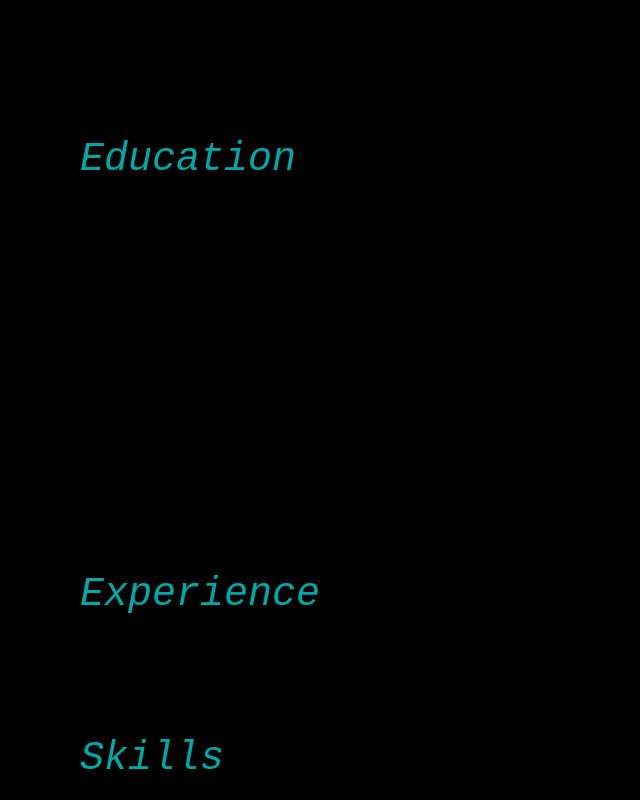
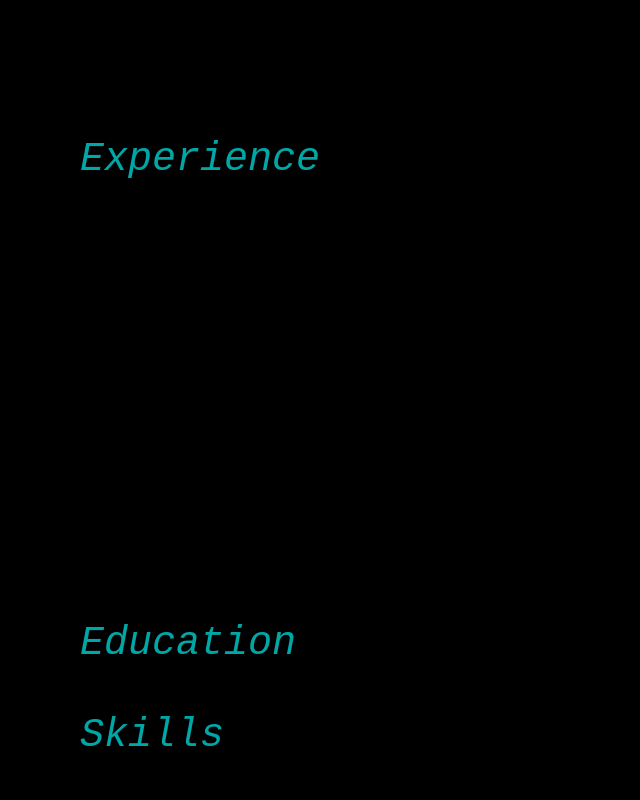
Before and after one commit to loosliashton/resume-site, a React (Create React App) app: page / in a window 1280 px wide. Shown: the part 820-1620 px from the top of the page, without its empty margins (0-640 px from the left). Built offline with nearby package versions, Linux system fonts and the light colour scheme.

Commit message:
Updated resume, overhauled page to update data via JSON

```diff
--- a/src/App.tsx
+++ b/src/App.tsx
@@ -12,7 +12,10 @@ import {
 import "./App.css";
 import { isMobile } from "react-device-detect";
 import chroma from "chroma-js";
-import { Resume } from "./Resume/Resume";
+import { Resume as ResumeComponent } from "./Resume/Resume";
+
+// Memoize the component to prevent re-renders
+const Resume = React.memo(ResumeComponent);
 
 function App() {
   const [pictureVisible, setPictureVisible] = React.useState(false);
--- a/src/Resume/Resume.tsx
+++ b/src/Resume/Resume.tsx
@@ -1,177 +1,103 @@
 import { useState } from "react";
 import { BsFillFileEarmarkPdfFill } from "react-icons/bs";
 import "./Resume.css";
+import resume from "./resume.json";
+import ResumeModel from "./models/Resume";
 
 export function Resume() {
+  const resumeData = new ResumeModel(resume);
   let [utah, setUtah] = useState(true);
-  let [ta, setTa] = useState(false);
-  let [fidelity, setFidelity] = useState(false);
-  let [alegra, setAlegra] = useState(false);
+
+  let [openAccordions, setOpenAccordions] = useState<string[]>([
+    `${resumeData.experience[0].name}, ${resumeData.experience[0].company}`,
+  ]);
+
+  const toggleAccordion = (name: string) => {
+    console.log(openAccordions);
+    if (openAccordions.includes(name)) {
+      setOpenAccordions(openAccordions.filter((n) => n !== name));
+    } else {
+      setOpenAccordions([...openAccordions, name]);
+    }
+  };
 
   return (
     <div className="resume">
       <div className="headerText">Resume</div>
-      <p>
-        I'm a 24-year-old University of Utah graduate with a BS in Computer
-        Science and a minor in Business. My hobbies include fitness,
-        motorcycles, photography, video production, mountain biking, basketball,
-        and technology.
-      </p>
-      <h1>Education</h1>
+      <p>{resumeData.description}</p>
+      <h1>Experience</h1>
       <div>
-        <div className="accordionTitle" onClick={() => setUtah(!utah)}>
+        {resumeData.experience.map((exp, index) => (
+          <div key={index}>
+            <div
+              className="accordionTitle"
+              onClick={() => {
+                toggleAccordion(`${exp.name}, ${exp.company}`);
+              }}
+            >
               <h2>
-            <b>University of Utah</b>
+                <b>{exp.name}</b> / {exp.company}
               </h2>
-          <div className="expandIcon">{utah ? "-" : "+"}</div>
+              <div className="expandIcon">
+                {openAccordions.includes(`${exp.name}, ${exp.company}`)
+                  ? "-"
+                  : "+"}
               </div>
-        {utah && (
+            </div>
+            {openAccordions.includes(`${exp.name}, ${exp.company}`) && (
               <div>
-            <p>August 2018 - May 2023</p>
-            <p>
-              Bachelor of Science in Computer Science, Minor in Business, 3.7
-              GPA, Dean’s List (7 Semesters)
-            </p>
-            <h3>Relevant Coursework</h3>
+                <p>{exp.time}</p>
                 <ul>
-              <li>
-                <b>Mobile App Development:</b> Created an Android app in Kotlin,
-                utilizing system sensors and external APIs.
-              </li>
-              <li>
-                <b>Web Software Architecture:</b> Utilized ASP.NET to create a
-                web app with a database hosted on AWS EC2. Learned about and
-                implemented user roles, REST, JavaScript/HTML5, CSS, Selenium,
-                encryption, Google analytics, Bootstrap, and XML/JSON
-                processing.
-              </li>
-              <li>
-                <b>Artificial Intelligence:</b> Implemented intelligent computer
-                systems through a series of Python projects.
-              </li>
-              <li>
-                <b>Computer Graphics:</b> Designed software to represent curves
-                and surfaces using the GPU pipeline. Developed WebGL
-                applications to display and manipulate 2D and 3D models on the
-                web.
-              </li>
-              <li>
-                <b>Programming Languages:</b> Learned functional programming
-                techniques by creating a series of interpreters, type-checkers,
-                and compilers.
-              </li>
-              <li>
-                <b>Databases:</b> Created a database system using MySQL,
-                including ER diagrams and front-end access tools.
-              </li>
-              <li>
-                <b>Capstone:</b> Developed a React Native mobile application
-                using a Firebase backend as a final project.
-              </li>
+                  {exp.bullets.map((bullet, index) => (
+                    <li key={index}>{bullet}</li>
+                  ))}
                 </ul>
               </div>
             )}
           </div>
-      <h1>Experience</h1>
+        ))}
+      </div>
+      <h1>Education</h1>
       <div>
-        <div className="accordionTitle" onClick={() => setTa(!ta)}>
+        {resumeData.education.map((edu, index) => (
+          <div key={index}>
+            <div
+              className="accordionTitle"
+              onClick={() => {
+                toggleAccordion(edu.school);
+              }}
+            >
               <h2>
-            <b>Teaching Assistant</b> / University of Utah
+                <b>{edu.degree}</b> / {edu.school}
               </h2>
-          {/* <h3>University of Utah</h3> */}
-          <div className="expandIcon">{ta ? "-" : "+"}</div>
+              <div className="expandIcon">
+                {openAccordions.includes(edu.school) ? "-" : "+"}
               </div>
-        {ta && (
+            </div>
+            {openAccordions.includes(edu.school) && (
               <div>
-            <p>January 2022 - Present</p>
+                <p>{edu.time}</p>
+                <p>{edu.info}</p>
                 <ul>
-              <li>
-                Studied essential algorithms and data structures to help
-                students complete assignments and exams using Java, C#, and C.
+                  {edu.coursework.map((course, index) => (
+                    <li key={index}>
+                      <b>{course.name}</b> - {course.description}
                     </li>
-              <li>
-                Designed and ran instructional labs to supplement student
-                learning for Algorithms & Data Structures, Software Practice,
-                and Foundations of Computer Science courses.
-              </li>
-            </ul>
-          </div>
-        )}
-        <div className="accordionTitle" onClick={() => setFidelity(!fidelity)}>
-          <h2>
-            <b>Software Developer Intern</b> / Fidelity Investments
-          </h2>
-          <div className="expandIcon">{fidelity ? "-" : "+"}</div>
-        </div>
-        {fidelity && (
-          <div>
-            <p>Summers 2021, 2022</p>
-            <ul>
-              <li>
-                Practiced Agile software development in a team environment,
-                including daily standup meetings, extensive use of Git, and
-                practice pointing and separating tasks into sprints.
-              </li>
-              <li>
-                Designed and implemented a backend trade flow dashboard using
-                Angular, deployed as a web application using Docker and AWS.
-              </li>
-              <li>
-                Worked extensively with TypeScript and implemented changes
-                regarding Datadog logging and tracing, ESLint warnings and
-                errors, and Jenkins build configurations.
-              </li>
-            </ul>
-          </div>
-        )}
-        <div className="accordionTitle" onClick={() => setAlegra(!alegra)}>
-          <h2>
-            <b>Master of Releases</b> / Alegra Learning
-          </h2>
-          <div className="expandIcon">{alegra ? "-" : "+"}</div>
-        </div>
-        {alegra && (
-          <div>
-            <p>June 2018 - May 2022</p>
-            <ul>
-              <li>
-                Tested an app that teaches children English for quality and
-                functionality.
-              </li>
-              <li>
-                Released app to the Google Play Store, Apple App Store, and
-                Amazon App store after extensive testing and quality assurance.
-              </li>
-              <li>
-                Created assets used in production including icons, screenshots,
-                and videos using Adobe Premiere Pro, After Effects, Photoshop,
-                and Illustrator.
-              </li>
+                  ))}
                 </ul>
               </div>
             )}
           </div>
+        ))}
+      </div>
       <h1>Skills</h1>
       <div>
         <ul>
-          <li>
-            Proficient in Java, C/C++, JavaScript/TypeScript, C#, and SQL. Have
-            experience with Python, Kotlin, HTML/CSS, Docker, Firebase, and AWS.
+          {resumeData.skills.map((skill, index) => (
+            <li key={index}>
+              <b>{skill.name}</b>: {skill.description}
             </li>
-          <li>
-            Adept at picking up new skills due to extensive self-taught
-            experience with React Native, Angular, MAUI, and other software
-            development frameworks.
-          </li>
-          <li>
-            Passionate about computer software and hardware; experienced in
-            Windows, macOS, and Linux.
-          </li>
-          <li>
-            Skilled with creative software such as Adobe Illustrator, Photoshop,
-            Lightroom, Premiere.
-          </li>
-          <li>Amateur filmmaker and photographer.</li>
+          ))}
         </ul>
       </div>
       <a
--- /dev/null
+++ b/src/Resume/models/Resume.ts
@@ -0,0 +1,40 @@
+interface Coursework {
+  name: string;
+  description: string;
+}
+
+interface Education {
+  school: string;
+  time: string;
+  degree: string;
+  info: string;
+  coursework: Coursework[];
+}
+
+interface Experience {
+  name: string;
+  company: string;
+  time: string;
+  bullets: string[];
+}
+
+interface Skill {
+  name: string;
+  description: string;
+}
+
+export default class ResumeModel {
+  description: string;
+  education: Education[];
+  experience: Experience[];
+  skills: Skill[];
+
+  constructor(
+    data: any
+  ) {
+    this.description = data.description;
+    this.education = data.education;
+    this.experience = data.experience;
+    this.skills = data.skills;
+  }
+}
--- /dev/null
+++ b/src/Resume/resume.json
@@ -0,0 +1,106 @@
+{
+  "description": "I'm a 24-year-old University of Utah graduate with a BS in Computer Science and a minor in Business. My hobbies include fitness, motorcycles, photography, video production, mountain biking, basketball, and technology.",
+  "education": [
+    {
+      "school": "University of Utah",
+      "time": "August 2018 - May 2023",
+      "degree": "Bachelor of Science in Computer Science",
+      "info": "Minor in Business, 3.7 GPA, Dean's List (7 Semesters), Honors Certificate",
+      "coursework": [
+        {
+          "name": "Mobile App Development",
+          "description": "Created an Android app in Kotlin, utilizing system sensors and external APIs."
+        },
+        {
+          "name": "Web Software Architecture",
+          "description": "Utilized ASP.NET to create a web app with a database hosted on AWS EC2. Learned about and implemented user roles, REST, JavaScript/HTML5, CSS, Selenium, encryption, Google analytics, Bootstrap, and XML/JSON processing."
+        },
+        {
+          "name": "Artificial Intelligence",
+          "description": "Implemented intelligent computer systems through a series of Python projects."
+        },
+        {
+          "name": "Computer Graphics",
+          "description": "Designed software to represent curves and surfaces using the GPU pipeline. Developed WebGL applications to display and manipulate 2D and 3D models on the web."
+        },
+        {
+          "name": "Programming Languages",
+          "description": "Learned functional programming techniques by creating a series of interpreters, type-checkers, and compilers."
+        },
+        {
+          "name": "Databases",
+          "description": "Created a database system using MySQL, including ER diagrams and front-end access tools."
+        },
+        {
+          "name": "Capstone",
+          "description": "Developed a React Native mobile application using a Firebase backend as a final project."
+        }
+      ]
+    }
+  ],
+  "experience": [
+    {
+      "name": "Software Developer",
+      "company": "Systems Implementers, Inc.",
+      "time": "March 2023 - Present",
+      "bullets": [
+        "Collaborated with a team of 6-8 developers to enhance and maintain a large existing codebase of aircraft maintenance software, featuring an Angular frontend, a Java Spring backend, and an Oracle SQL database.",
+        "Created new reports and implemented major changes and fixes to existing ones, ensuring productivity and accuracy for hundreds of users across Hill Air Force Base who rely on these reports for critical operations.",
+        "Worked closely with cross-functional teams in an Agile environment to ensure timely and high-quality releases.",
+        "Analyzed user requirements and translated them into technical specifications and robust software solutions.",
+        "Performed manual updates and modifications to database tables to correct issues, implement changes, and ensure data integrity.",
+        "Promoted best practices and improved team productivity by playing a key role in the transition to Agile methodologies, becoming a certified Agile Scrum Master.",
+        "Achieved high productivity within the first few months by rapidly adapting to the existing codebase and consistently delivering high-quality code and features."
+      ]
+    },
+    {
+      "name": "Teaching Assistant",
+      "company": "University of Utah",
+      "time": "January 2022 - May 2023",
+      "bullets": [
+        "Assisted students with assignments and exams in Java, C#, and C, focusing on essential algorithms, data structures, version control, IDEs, and programming fundamentals.",
+        "Designed and conducted instructional labs to supplement student learning for Algorithms & Data Structures, Software Practice, and Foundations of Computer Science courses."
+      ]
+    },
+    {
+      "name": "Software Developer Intern",
+      "company": "Fidelity Investments",
+      "time": "Summer 2021 & 2022",
+      "bullets": [
+        "Practiced Agile software development in a team environment, including daily standup meetings, extensive use of Git, and task management within sprints.",
+        "Designed and implemented a backend trade flow dashboard using Angular, deployed as a web application using Docker and AWS.",
+        "Worked extensively with TypeScript and implemented changes regarding Datadog logging and tracing, ESLint warnings and errors, and Jenkins build configurations."
+      ]
+    }
+  ],
+  "skills": [
+    {
+      "name": "Programming Languages",
+      "description": "Java, C/C++, JavaScript/TypeScript, HTML/CSS, C#, SQL. Some experience in Python, Kotlin, Go."
+    },
+    {
+      "name": "Tools & Technologies",
+      "description": "Git, AWS, Firebase, Google Cloud, Jira, Visual Studio, VS Code, Eclipse."
+    },
+    {
+      "name": "Frameworks",
+      "description": "React, React Native, Angular, Spring."
+    },
+    {
+      "name": "Certifications",
+      "description": "Agile Scrum Master."
+    },
+    {
+      "name": "Operating Systems",
+      "description": "Windows, macOS, Linux."
+    },
+    {
+      "name": "Creative Software",
+      "description": "Adobe Illustrator, Photoshop, Lightroom, Premiere."
+    },
+    {
+      "name": "Additional Interests",
+      "description": "Amateur filmmaker and photographer."
+    }
+  ]
+}
```
Lines whose indentation alone changed are shown as unchanged.
